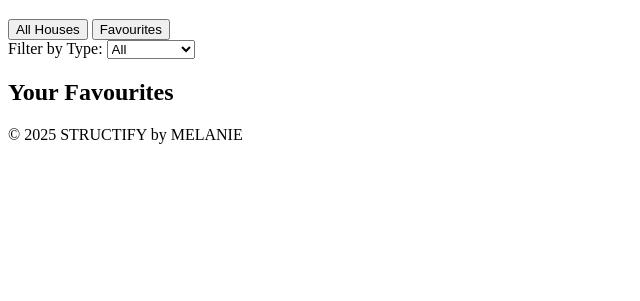
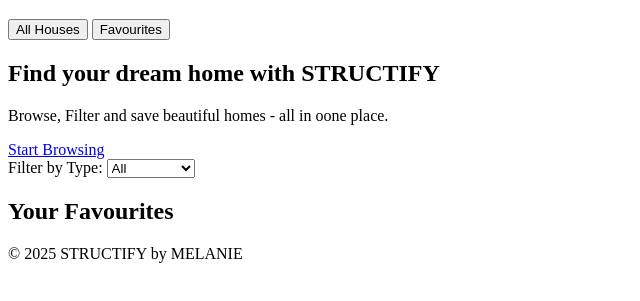
Before and after one commit to Melanielante/structify-estate, a plain HTML site: page index.html in a window 1280 px wide. Shown: the part 61-362 px from the top of the page, without its empty margins (0-640 px from the left). Drawn offline with Linux system fonts and the light colour scheme.

Commit message:
add hero section

```diff
--- a/index.html
+++ b/index.html
@@ -13,6 +13,12 @@
             <button id="favourites-button">Favourites</button>
         </nav>
     </header>
+    <!-- hero section -->
+     <section id="hero">
+        <h2>Find your dream home with STRUCTIFY</h2>
+        <p>Browse, Filter and save beautiful homes - all in oone place.</p>
+        <a href="#houses-container" class="hero-btn">Start Browsing</a>
+     </section>
 
     <!-- filtering section -->
      <section id="filters">
```
